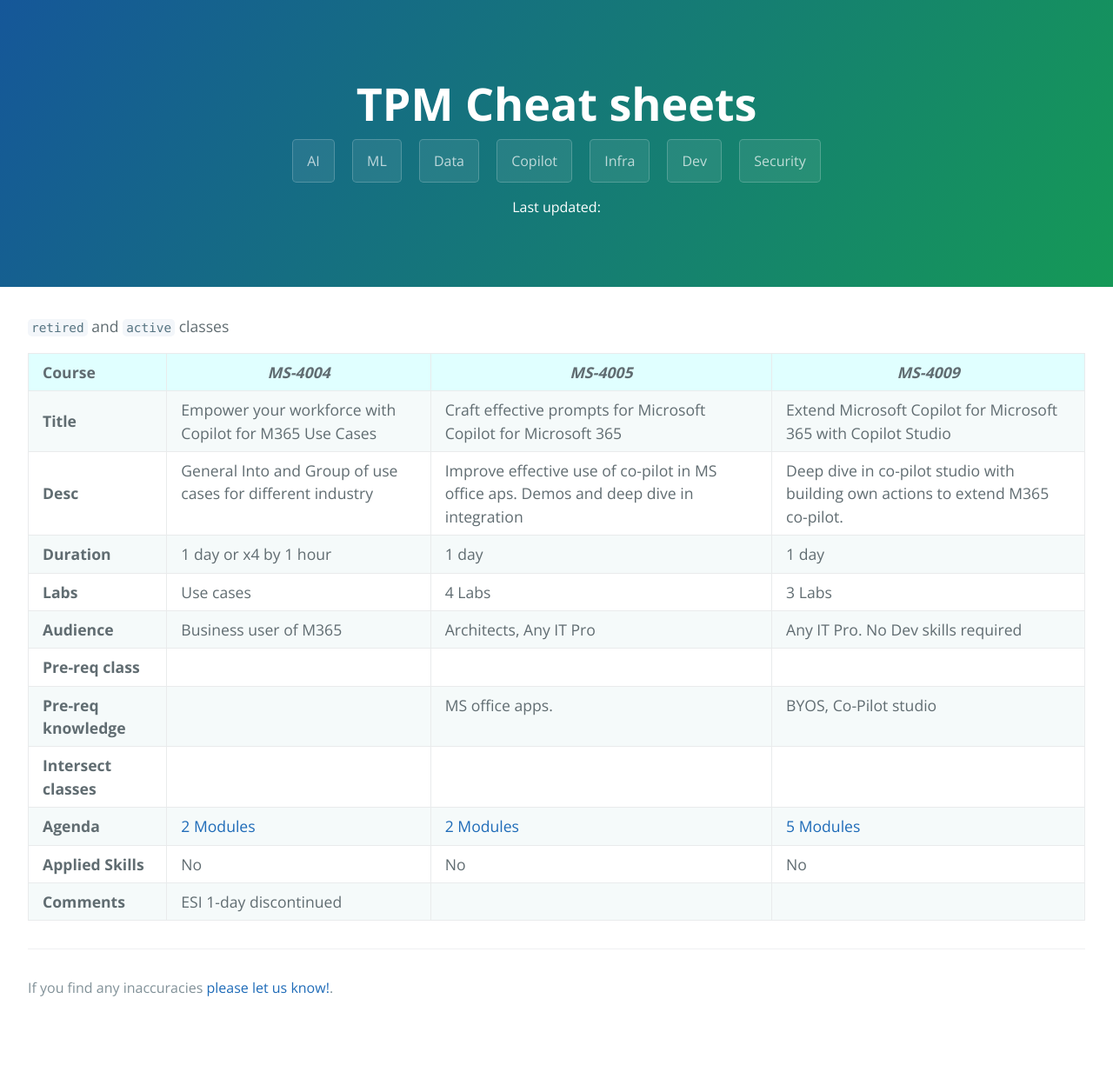
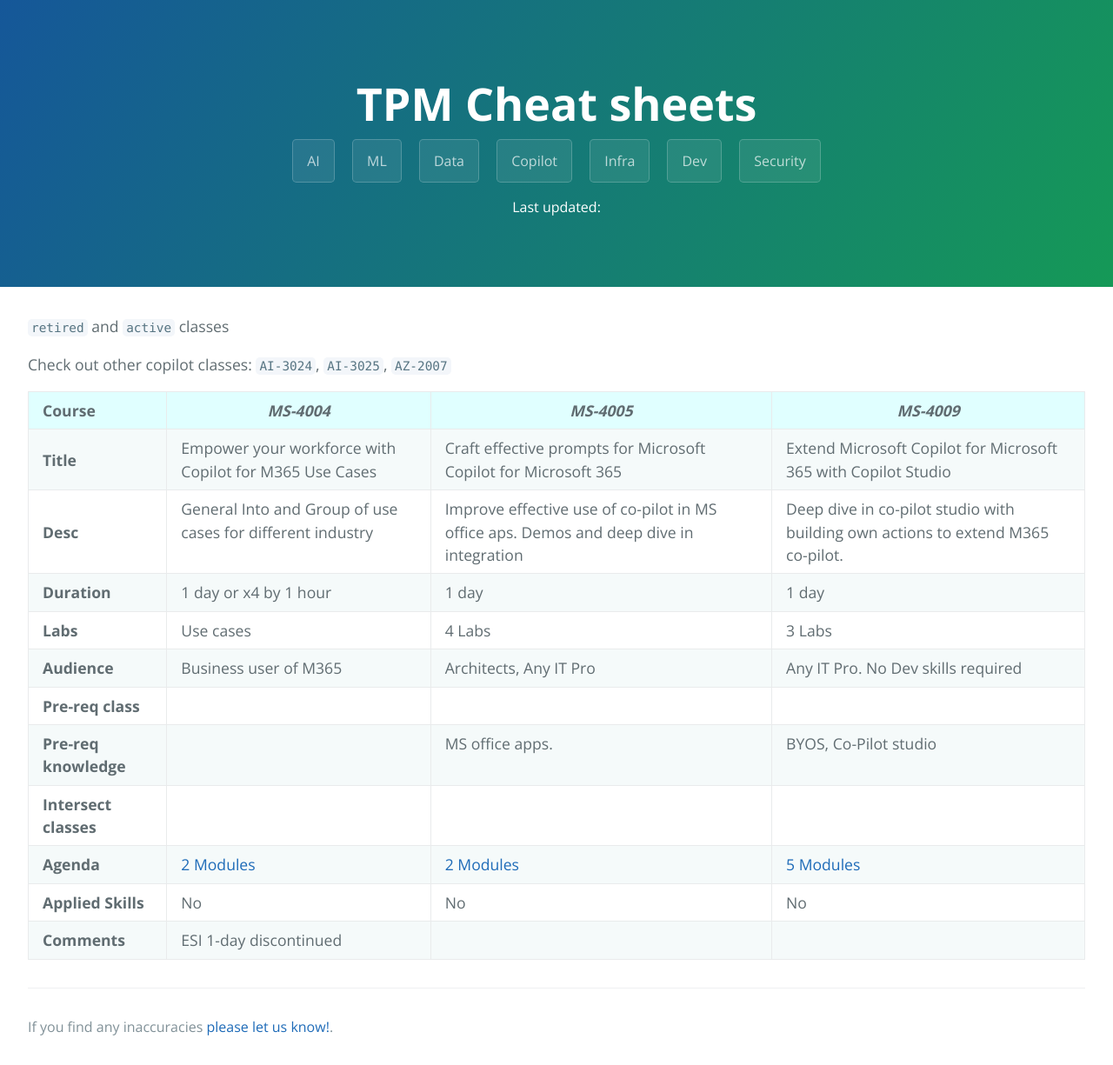
Before and after one commit to true-while/tpm-cheat-sheets, a Jekyll site: the page built from docs/copilot-table-r.md, in a window 1280 px wide. Shown: the whole page at 87% size. Built offline with Jekyll 4.4.1, drawn with Linux system fonts in a browser that asks for light colours; before the commit the page ends 1180 px from its top, so only the background shows below that.

Commit message:
Copilot classes update

````diff
--- a/docs/copilot-table-r.md
+++ b/docs/copilot-table-r.md
@@ -4,6 +4,9 @@ layout: default
 
 
 [`retired`](../docs/copilot-table-r.html) and [`active`](../docs/copilot-table.html) classes
+
+Check out other copilot classes:  [`AI-3024`](../docs/ai-table.md), [`AI-3025`](../docs/ai-table.md), [`AZ-2007`](../docs/dev-table.md)
+
 
 ```table
 | **Course** | _MS-4004_ | _MS-4005_ | _MS-4009_ |
````
Also changed, not shown: docs/copilot-table.md (+4 -0 lines).
